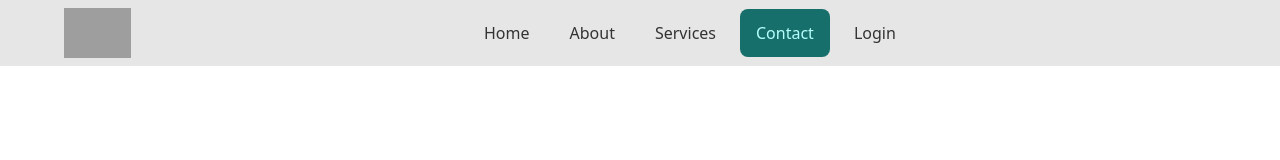
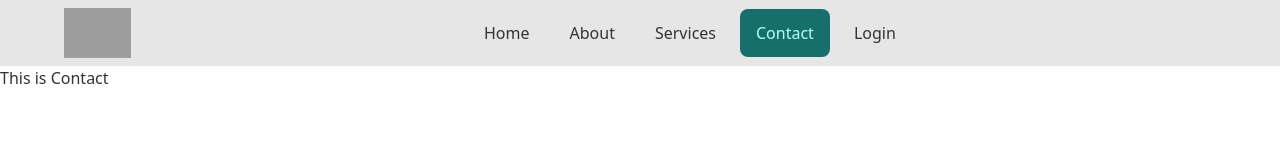
Before and after one commit to Safik-1475/cleania, a React (Create React App) app: page /contact in a window 1280 px wide. Shown: the top 160 px of the page. Built offline with nearby package versions, Linux system fonts and the light colour scheme; grey boxes are pictures that could not be loaded.

Commit message:
added publicRoute

```diff
--- a/src/App.js
+++ b/src/App.js
@@ -1,9 +1,17 @@
 import Navbar from "./components/Navbar";
+import { Routes, Route } from 'react-router-dom';
+import { publicRoute } from './routes/PublicRoute';
 
 function App() {
   return (
     <>
-      <Navbar></Navbar>
+      <Navbar>
+        <Routes>
+          {
+            publicRoute.map(route => <Route path={route.path} element={<route.Component />} />)
+          }
+        </Routes>
+      </Navbar>
     </>
   );
 }
--- a/src/components/Navbar.js
+++ b/src/components/Navbar.js
@@ -8,7 +8,7 @@ const Navbar = ({ children }) => {
                 <input id="my-drawer-3" type="checkbox" class="drawer-toggle" />
                 <div class="drawer-content flex flex-col">
                     <div class="w-full navbar bg-base-200 lg:px-16 sm:px-10">
-                        <NavLink to={'/home'}>
+                        <NavLink to={'/'}>
                             <img className='w-1/6' src="https://i.ibb.co/ZgyFj5s/logo.png" alt="logo" />
                         </NavLink>
                         <div class="flex-none lg:hidden">
--- /dev/null
+++ b/src/pages/About.js
@@ -0,0 +1,11 @@
+import React from 'react';
+
+const About = () => {
+    return (
+        <div>
+            <h2>This is About</h2>
+        </div>
+    );
+};
+
+export default About;
--- /dev/null
+++ b/src/pages/Contact.js
@@ -0,0 +1,11 @@
+import React from 'react';
+
+const Contact = () => {
+    return (
+        <div>
+            <h2>This is Contact</h2>
+        </div>
+    );
+};
+
+export default Contact;
--- /dev/null
+++ b/src/pages/Home/Home.js
@@ -0,0 +1,11 @@
+import React from 'react';
+
+const Home = () => {
+    return (
+        <div>
+            <h2>This is Home</h2>
+        </div>
+    );
+};
+
+export default Home;
--- /dev/null
+++ b/src/pages/Home/Landing.js
@@ -0,0 +1,11 @@
+import React from 'react';
+
+const Landing = () => {
+    return (
+        <div>
+            <h2>This is landing </h2>
+        </div>
+    );
+};
+
+export default Landing;
--- /dev/null
+++ b/src/pages/Login.js
@@ -0,0 +1,11 @@
+import React from 'react';
+
+const Login = () => {
+    return (
+        <div>
+            <h2>This is login</h2>
+        </div>
+    );
+};
+
+export default Login;
--- /dev/null
+++ b/src/pages/Services.js
@@ -0,0 +1,11 @@
+import React from 'react';
+
+const Services = () => {
+    return (
+        <div>
+            <h2>This is Services</h2>
+        </div>
+    );
+};
+
+export default Services;
--- /dev/null
+++ b/src/routes/PublicRoute.js
@@ -0,0 +1,13 @@
+import Home from './../pages/Home/Home';
+import About from './../pages/About';
+import Services from './../pages/Services';
+import Contact from './../pages/Contact';
+import Login from './../pages/Login';
+
+export const publicRoute = [
+    { path: '/', name: 'Home', Component: Home },
+    { path: '/about', name: 'About', Component: About },
+    { path: '/services', name: 'Services', Component: Services },
+    { path: '/contact', name: 'Contact', Component: Contact },
+    { path: '/login', name: 'Login', Component: Login },
+]
```
Also changed, not shown: public/logo192.png (deleted).
